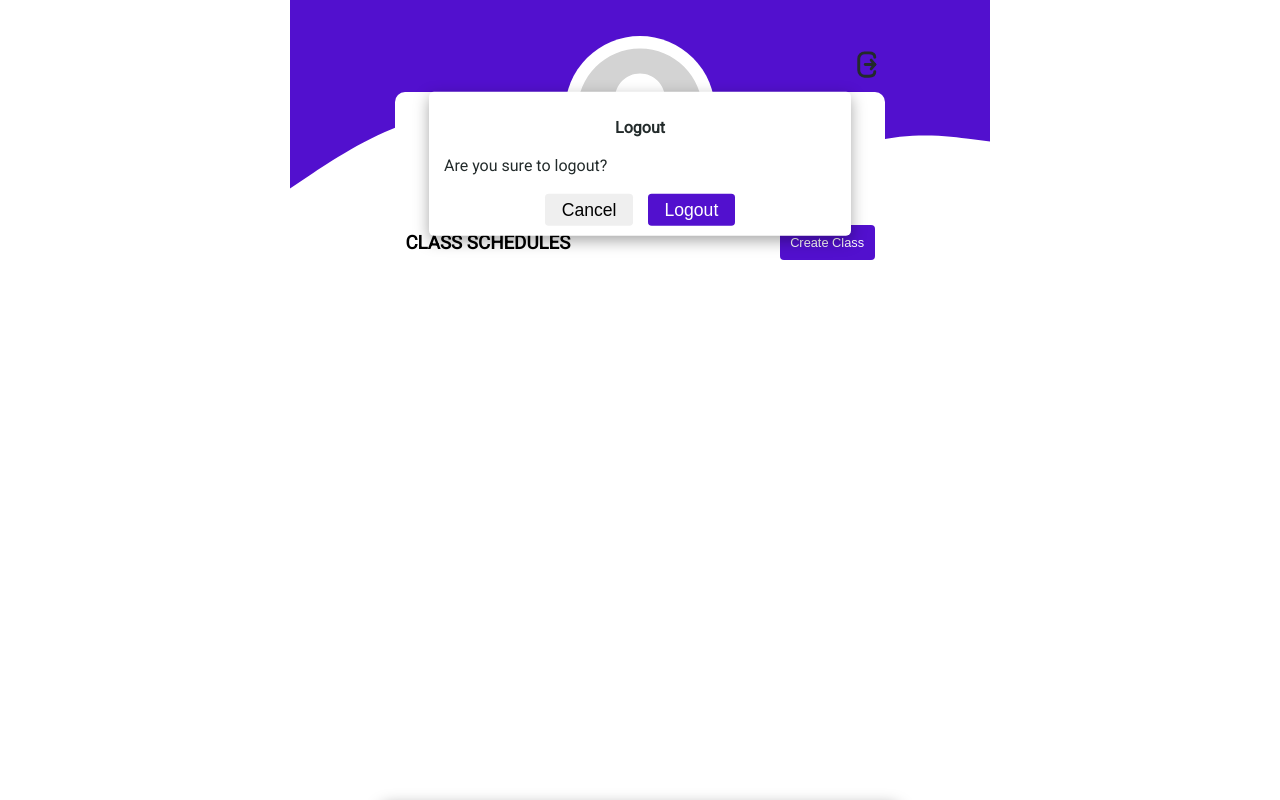
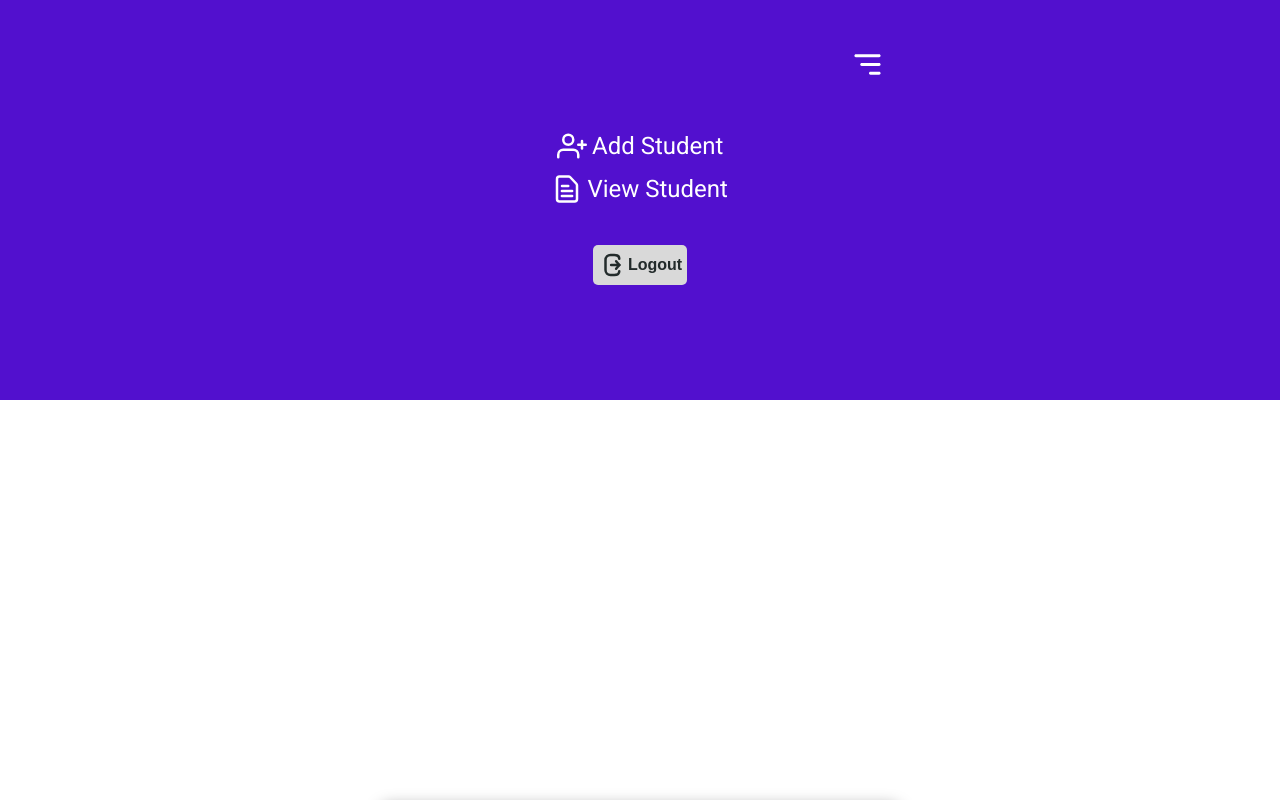
Before and after one commit to ranggakorompis/u-attendance, a plain HTML site: page src/pages/account.html in a window 1280 px wide. Both pictures are taken after a click on the picture 867 px from the left and 64 px from the top of the page. Drawn offline with Linux system fonts and the light colour scheme; no server answers.

Commit message:
navbar done

```diff
--- a/src/pages/account.html
+++ b/src/pages/account.html
@@ -25,10 +25,37 @@
       <div class="wrap">
         <!-- Logout button -->
         <img
-          src="../../assets/icons/logout.svg"
-          alt="Logout"
-          class="logout-icon"
+          src="../../assets/icons/humburger-menu.svg"
+          alt="Humburger Menu"
+          class="humburger-menu"
         />
+
+        <!-- Navbar -->
+        <nav class="navbar">
+          <ul class="nav-lists">
+            <li class="list">
+              <a href=""
+                ><img
+                  src="../../assets/icons/add-user.svg"
+                  alt="Add User"
+                  class="nav-icon"
+                />Add Student</a
+              >
+            </li>
+            <li class="list">
+              <a href="">
+                <img
+                  src="../../assets/icons/view-user.svg"
+                  alt="View User"
+                  class="nav-icon"
+                />View Student</a
+              >
+            </li>
+          </ul>
+          <button class="logout-icon">
+            <img src="../../assets/icons/logout.svg" alt="Logout" /> Logout
+          </button>
+        </nav>
 
         <!-- Logout message -->
         <div class="ver-message logout-message">
--- a/src/script/account.js
+++ b/src/script/account.js
@@ -235,3 +235,10 @@ logOutBtn.addEventListener("click", (e) => {
 cancelBtn.addEventListener("click", () => {
   logOutMessage.style.display = "none";
 });
+
+// nav humburger menu
+const humburger = document.querySelector(".humburger-menu");
+const navbar = document.querySelector(".navbar");
+humburger.addEventListener("click", () => {
+  navbar.classList.toggle("fade-in");
+});
--- a/src/style/account.css
+++ b/src/style/account.css
@@ -109,11 +109,12 @@
 }
 
 /* logout */
-.logout-icon {
+.humburger-menu {
   position: absolute;
   width: 2.1875em;
   right: 0;
   cursor: pointer;
+  z-index: 4;
 }
 
 .ver-message {
@@ -223,6 +224,69 @@
   transform: translateY(100%);
 }
 
+/* navbar */
+nav {
+  transform: translateY(-100%);
+}
+
+.navbar {
+  position: fixed;
+  top: 0;
+  left: 0;
+  right: 0;
+  width: 100%;
+  height: 50vh;
+  background: var(--basic-color);
+  z-index: 3;
+  display: flex;
+  justify-content: center;
+  align-items: center;
+  flex-direction: column;
+  transition: 0.5s ease;
+}
+
+.nav-lists {
+  list-style: none;
+  display: flex;
+  justify-content: center;
+  align-items: left;
+  flex-direction: column;
+  padding-left: 0;
+  gap: 0.8em;
+}
+
+.list a {
+  display: flex;
+  justify-content: center;
+  align-items: center;
+  gap: 0.225em;
+  text-decoration: none;
+  color: var(--white-color);
+  font-size: 1.5rem;
+}
+
+.nav-icon {
+  width: 30px;
+}
+
+.logout-icon {
+  background: #d9d9d9;
+  color: var(--font-color);
+  border: none;
+  display: flex;
+  justify-content: center;
+  align-items: center;
+  font-size: 1rem;
+  font-weight: 600;
+  padding: 0.3125em;
+  margin-top: 25px;
+  border-radius: 0.3125em;
+}
+
+.logout-icon img {
+  width: 30px;
+}
+
 /* Responsive Breakpoint */
 /* Small devices */
 @media screen and (max-width: 36em) {
@@ -231,7 +295,7 @@
     width: 93%;
   }
 
-  .logout-icon {
+  .humburger-menu {
     transform: translateY(-3.75em);
   }
 
@@ -250,7 +314,7 @@
     top: -7em;
   }
 
-  .logout-icon {
+  .humburger-menu {
     transform: translateY(-2.8125em);
   }
 
```
